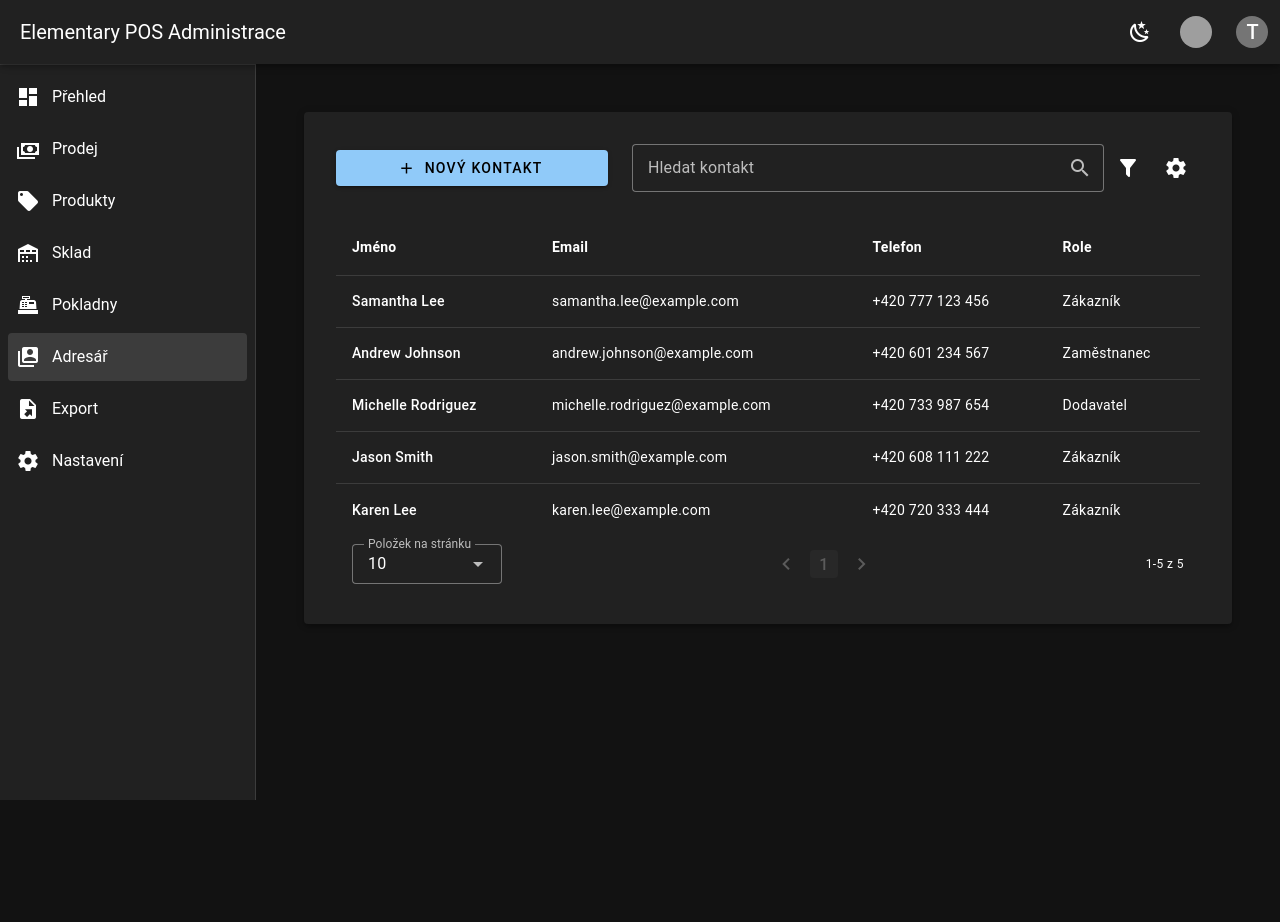
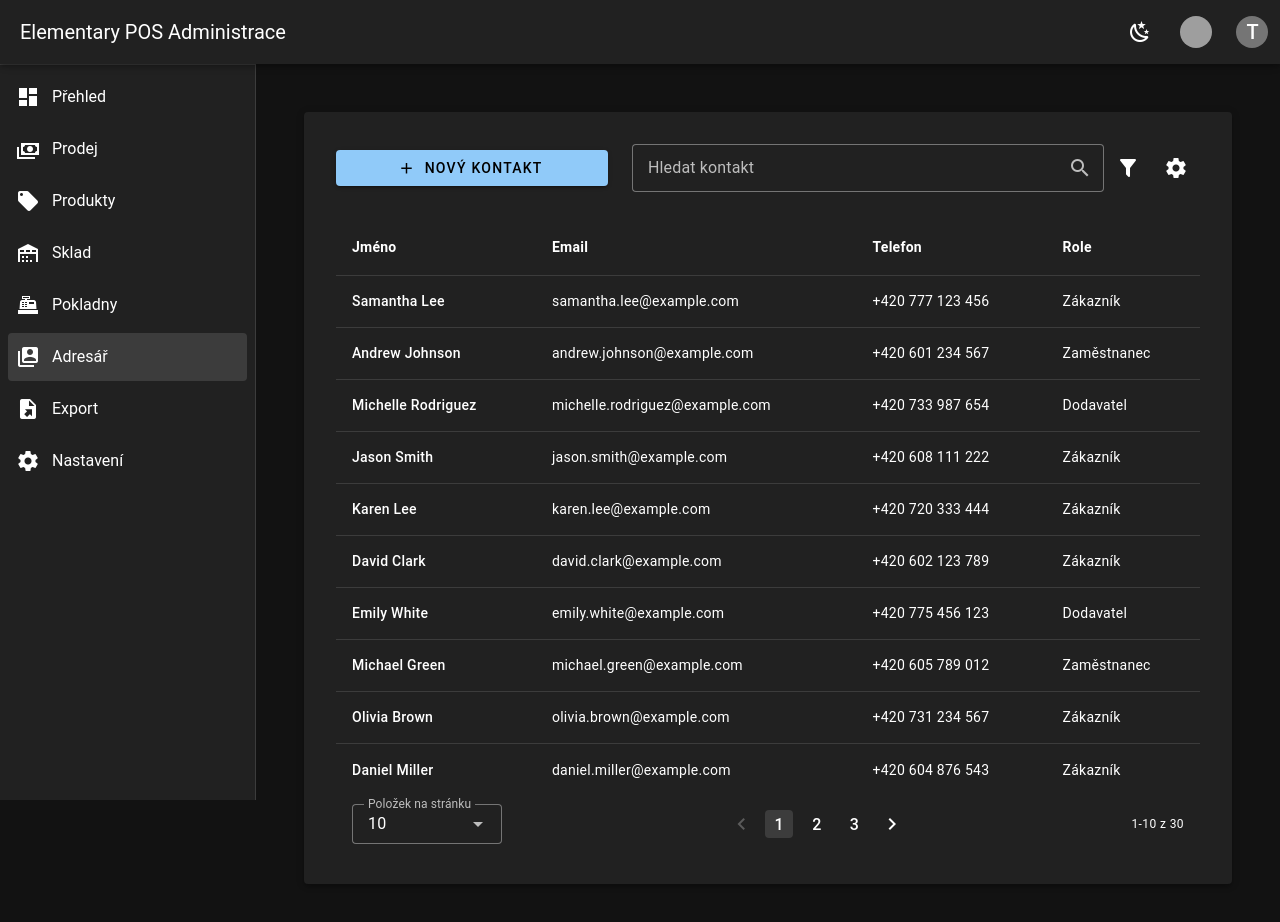
Before and after one commit to Tomakas/gem_mockup, a Vue app: page /address-book in a window 1280 px wide. Shown: the top 922 px of the page. Before the commit the page ends 800 px from the top, so only its background shows below. Built offline with nearby package versions, Linux system fonts and the light colour scheme; grey boxes are pictures that could not be loaded.

Commit message:
feat: Load customer data from JSON and implement dynamic role filtering

```diff
--- /dev/null
+++ b/src/data/customers.json
@@ -0,0 +1,212 @@
+[
+  {
+    "id": 1,
+    "name": "Samantha Lee",
+    "email": "samantha.lee@example.com",
+    "phone": "+420 777 123 456",
+    "role": "Zákazník"
+  },
+  {
+    "id": 2,
+    "name": "Andrew Johnson",
+    "email": "andrew.johnson@example.com",
+    "phone": "+420 601 234 567",
+    "role": "Zaměstnanec"
+  },
+  {
+    "id": 3,
+    "name": "Michelle Rodriguez",
+    "email": "michelle.rodriguez@example.com",
+    "phone": "+420 733 987 654",
+    "role": "Dodavatel"
+  },
+  {
+    "id": 4,
+    "name": "Jason Smith",
+    "email": "jason.smith@example.com",
+    "phone": "+420 608 111 222",
+    "role": "Zákazník"
+  },
+  {
+    "id": 5,
+    "name": "Karen Lee",
+    "email": "karen.lee@example.com",
+    "phone": "+420 720 333 444",
+    "role": "Zákazník"
+  },
+  {
+    "id": 6,
+    "name": "David Clark",
+    "email": "david.clark@example.com",
+    "phone": "+420 602 123 789",
+    "role": "Zákazník"
+  },
+  {
+    "id": 7,
+    "name": "Emily White",
+    "email": "emily.white@example.com",
+    "phone": "+420 775 456 123",
+    "role": "Dodavatel"
+  },
+  {
+    "id": 8,
+    "name": "Michael Green",
+    "email": "michael.green@example.com",
+    "phone": "+420 605 789 012",
+    "role": "Zaměstnanec"
+  },
+  {
+    "id": 9,
+    "name": "Olivia Brown",
+    "email": "olivia.brown@example.com",
+    "phone": "+420 731 234 567",
+    "role": "Zákazník"
+  },
+  {
+    "id": 10,
+    "name": "Daniel Miller",
+    "email": "daniel.miller@example.com",
+    "phone": "+420 604 876 543",
+    "role": "Zákazník"
+  },
+  {
+    "id": 11,
+    "name": "Sophia Davis",
+    "email": "sophia.davis@example.com",
+    "phone": "+420 774 321 098",
+    "role": "Dodavatel"
+  },
+  {
+    "id": 12,
+    "name": "James Wilson",
+    "email": "james.wilson@example.com",
+    "phone": "+420 607 654 321",
+    "role": "Zákazník"
+  },
+  {
+    "id": 13,
+    "name": "Isabella Moore",
+    "email": "isabella.moore@example.com",
+    "phone": "+420 732 109 876",
+    "role": "Zaměstnanec"
+  },
+  {
+    "id": 14,
+    "name": "William Taylor",
+    "email": "william.taylor@example.com",
+    "phone": "+420 603 987 654",
+    "role": "Zákazník"
+  },
+  {
+    "id": 15,
+    "name": "Charlotte Hall",
+    "email": "charlotte.hall@example.com",
+    "phone": "+420 776 543 210",
+    "role": "Zákazník"
+  },
+  {
+    "id": 16,
+    "name": "Benjamin King",
+    "email": "benjamin.king@example.com",
+    "phone": "+420 600 112 334",
+    "role": "Dodavatel"
+  },
+  {
+    "id": 17,
+    "name": "Mia Wright",
+    "email": "mia.wright@example.com",
+    "phone": "+420 770 223 445",
+    "role": "Zákazník"
+  },
+  {
+    "id": 18,
+    "name": "Ethan Lopez",
+    "email": "ethan.lopez@example.com",
+    "phone": "+420 606 556 778",
+    "role": "Zaměstnanec"
+  },
+  {
+    "id": 19,
+    "name": "Abigail Hill",
+    "email": "abigail.hill@example.com",
+    "phone": "+420 730 889 001",
+    "role": "Zákazník"
+  },
+  {
+    "id": 20,
+    "name": "Alexander Scott",
+    "email": "alexander.scott@example.com",
+    "phone": "+420 609 110 221",
+    "role": "Zákazník"
+  },
+  {
+    "id": 21,
+    "name": "Harper Green",
+    "email": "harper.green@example.com",
+    "phone": "+420 778 332 110",
+    "role": "Dodavatel"
+  },
+  {
+    "id": 22,
+    "name": "Jacob Adams",
+    "email": "jacob.adams@example.com",
+    "phone": "+420 601 445 667",
+    "role": "Zákazník"
+  },
+  {
+    "id": 23,
+    "name": "Evelyn Baker",
+    "email": "evelyn.baker@example.com",
+    "phone": "+420 734 778 990",
+    "role": "Zaměstnanec"
+  },
+  {
+    "id": 24,
+    "name": "Michael King",
+    "email": "michael.king@example.com",
+    "phone": "+420 602 001 112",
+    "role": "Zákazník"
+  },
+  {
+    "id": 25,
+    "name": "Amelia Wright",
+    "email": "amelia.wright@example.com",
+    "phone": "+420 771 334 556",
+    "role": "Zákazník"
+  },
+  {
+    "id": 26,
+    "name": "Noah Hall",
+    "email": "noah.hall@example.com",
+    "phone": "+420 605 667 889",
+    "role": "Dodavatel"
+  },
+  {
+    "id": 27,
+    "name": "Elizabeth Young",
+    "email": "elizabeth.young@example.com",
+    "phone": "+420 730 990 112",
+    "role": "Zákazník"
+  },
+  {
+    "id": 28,
+    "name": "James Lee",
+    "email": "james.lee@example.com",
+    "phone": "+420 604 223 445",
+    "role": "Zaměstnanec"
+  },
+  {
+    "id": 29,
+    "name": "Sofia Green",
+    "email": "sofia.green@example.com",
+    "phone": "+420 773 556 778",
+    "role": "Zákazník"
+  },
+  {
+    "id": 30,
+    "name": "William Brown",
+    "email": "william.brown@example.com",
+    "phone": "+420 600 889 001",
+    "role": "Zákazník"
+  }
+]
--- a/src/views/AddressBook.vue
+++ b/src/views/AddressBook.vue
@@ -39,6 +39,7 @@
 <script setup>
 import { ref, computed, onMounted } from 'vue';
 import ReusableTable from '/src/components/ReusableTable.vue';
+import customerDataJson from '/src/data/customers.json'; // Import nových dat
 
 const loading = ref(false);
 const appliedFilters = ref({});
@@ -51,19 +52,26 @@ const customerHeaders = ref([
   { title: 'Role', key: 'role', dataAlign: 'center' },
 ]);
 
-const customers = ref([
-  { id: 1, name: 'Samantha Lee', email: 'samantha.lee@example.com', phone: '+420 777 123 456', role: 'Zákazník' },
-  { id: 2, name: 'Andrew Johnson', email: 'andrew.johnson@example.com', phone: '+420 601 234 567', role: 'Zaměstnanec' },
-  { id: 3, name: 'Michelle Rodriguez', email: 'michelle.rodriguez@example.com', phone: '+420 733 987 654', role: 'Dodavatel' },
-  { id: 4, name: 'Jason Smith', email: 'jason.smith@example.com', phone: '+420 608 111 222', role: 'Zákazník' },
-  { id: 5, name: 'Karen Lee', email: 'karen.lee@example.com', phone: '+420 720 333 444', role: 'Zákazník' },
-]);
+// Načtení dat z importovaného JSON souboru
+const customers = ref([]);
+const roles = ref([]); // Nová reaktivní proměnná pro role
+
+onMounted(() => {
+  try {
+    customers.value = customerDataJson; // Přiřazení dat z JSON souboru
+    // Dynamické získání unikátních rolí z dat
+    roles.value = [...new Set(customers.value.map(c => c.role))].sort();
+  } catch (error) {
+    console.error('Chyba při načítání dat zákazníků:', error);
+    customers.value = [];
+  }
+});
 
 const addressBookFilterDefinitions = computed(() => [
   {
     key: 'role',
     label: 'Role',
-    items: ['Zákazník', 'Dodavatel', 'Zaměstnanec']
+    items: roles.value // Použití dynamicky získaných rolí
   },
   {
     key: 'phonePrefix',
@@ -96,13 +104,46 @@ const filteredCustomers = computed(() => {
   return filtered;
 });
 
-const handleApplyFilters = (filters) => appliedFilters.value = filters;
-const handleClearFilters = () => appliedFilters.value = {};
-const handleSearchUpdate = (newSearch) => currentSearchTerm.value = newSearch;
+const handleApplyFilters = (filters) => {
+  appliedFilters.value = filters;
+};
 
-const loadItems = () => { /* Pro demo není třeba */ };
-const addNewCustomer = () => { console.log('Přidat nový kontakt'); };
-const saveCustomerColumnSettings = () => { /* Implementovat uložení */ };
-const resetCustomerColumnSettings = () => { /* Implementovat reset */ };
+const handleClearFilters = () => {
+  appliedFilters.value = {};
+};
 
+const handleSearchUpdate = (newSearch) => {
+  currentSearchTerm.value = newSearch;
+};
+
+const loadItems = () => {
+  // Funkce pro načítání položek (pro demo není třeba kompletní implementace)
+  // Zde by mohla být logika pro asynchronní načítání dat např. z API
+  loading.value = true;
+  setTimeout(() => {
+    loading.value = false;
+  }, 300);
+};
+
+const addNewCustomer = () => {
+  console.log('Přidat nový kontakt');
+  // Zde by byla logika pro otevření dialogu/formuláře pro přidání nového kontaktu
+};
+
+const saveCustomerColumnSettings = (newSettings) => {
+  // Uložení nastavení sloupců do localStorage nebo na server
+  console.log('Uložit nastavení sloupců', newSettings);
+  localStorage.setItem('customerColumnSettings', JSON.stringify(newSettings));
+};
+
+const resetCustomerColumnSettings = () => {
+  // Reset nastavení sloupců na výchozí
+  console.log('Resetovat nastavení sloupců');
+  localStorage.removeItem('customerColumnSettings');
+  // Možná budete chtít znovu inicializovat customerHeaders z originalHeaders, pokud existují
+};
 </script>
+
+<style scoped>
+/* Styly specifické pro AddressBook.vue (pokud jsou potřeba) */
+</style>
```
